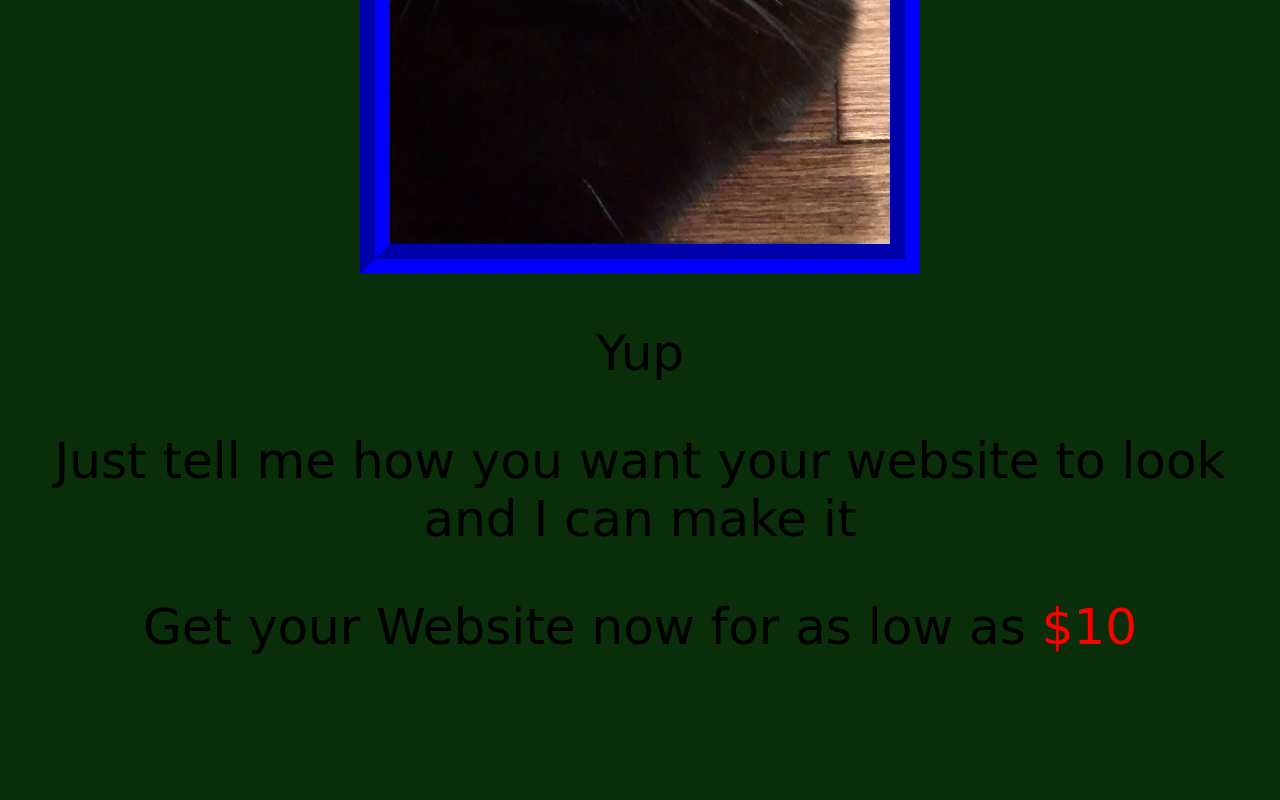
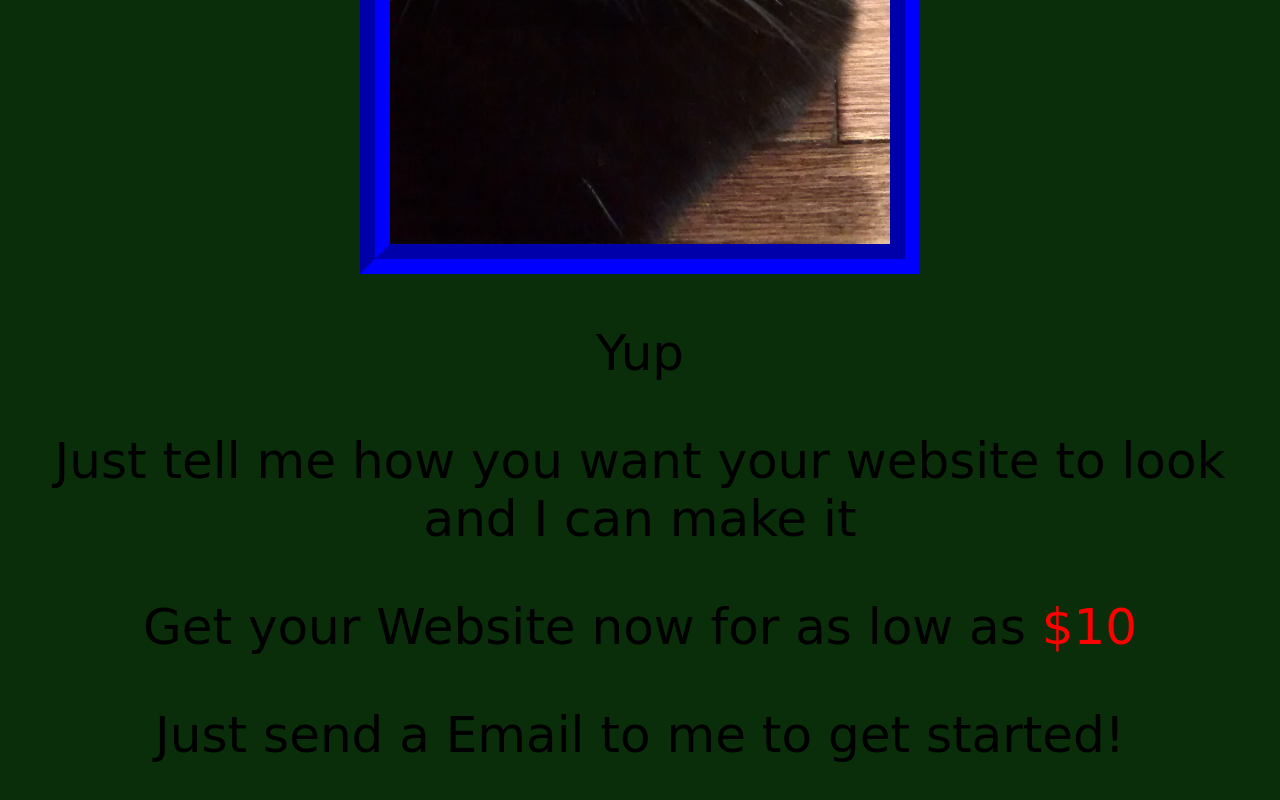
Before and after one commit to grantsherick-eng/08198385038209702498758703498275827609872206520760204726056204, a plain HTML site: page index.html in a window 1280 px wide. Shown: the part 1752-2552 px from the top of the page. Before the commit the page ends 2458 px from the top, so only its background shows below. Drawn offline with Linux system fonts and the light colour scheme.

Commit message:
Add files via upload

```diff
--- a/index.html
+++ b/index.html
@@ -18,5 +18,6 @@
 <p>Yup</p>
 <p>Just tell me how you want your website to look and I can make it</p>
 <p>Get your Website now for as low as <span style="color: red;">$10</span></p>
+<p>Just send a Email to me to get started!</p>
   </body>
 </html>
```
